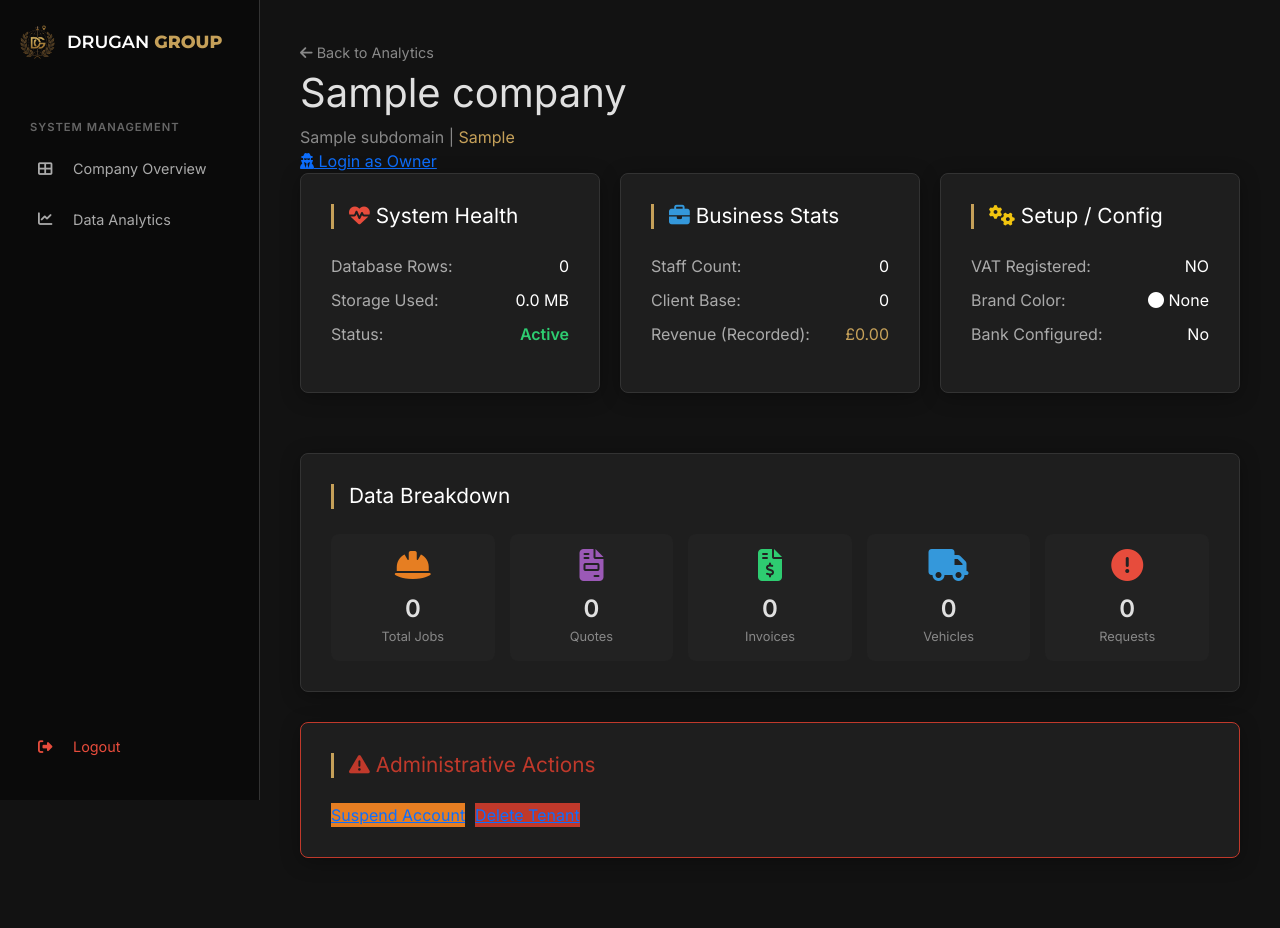
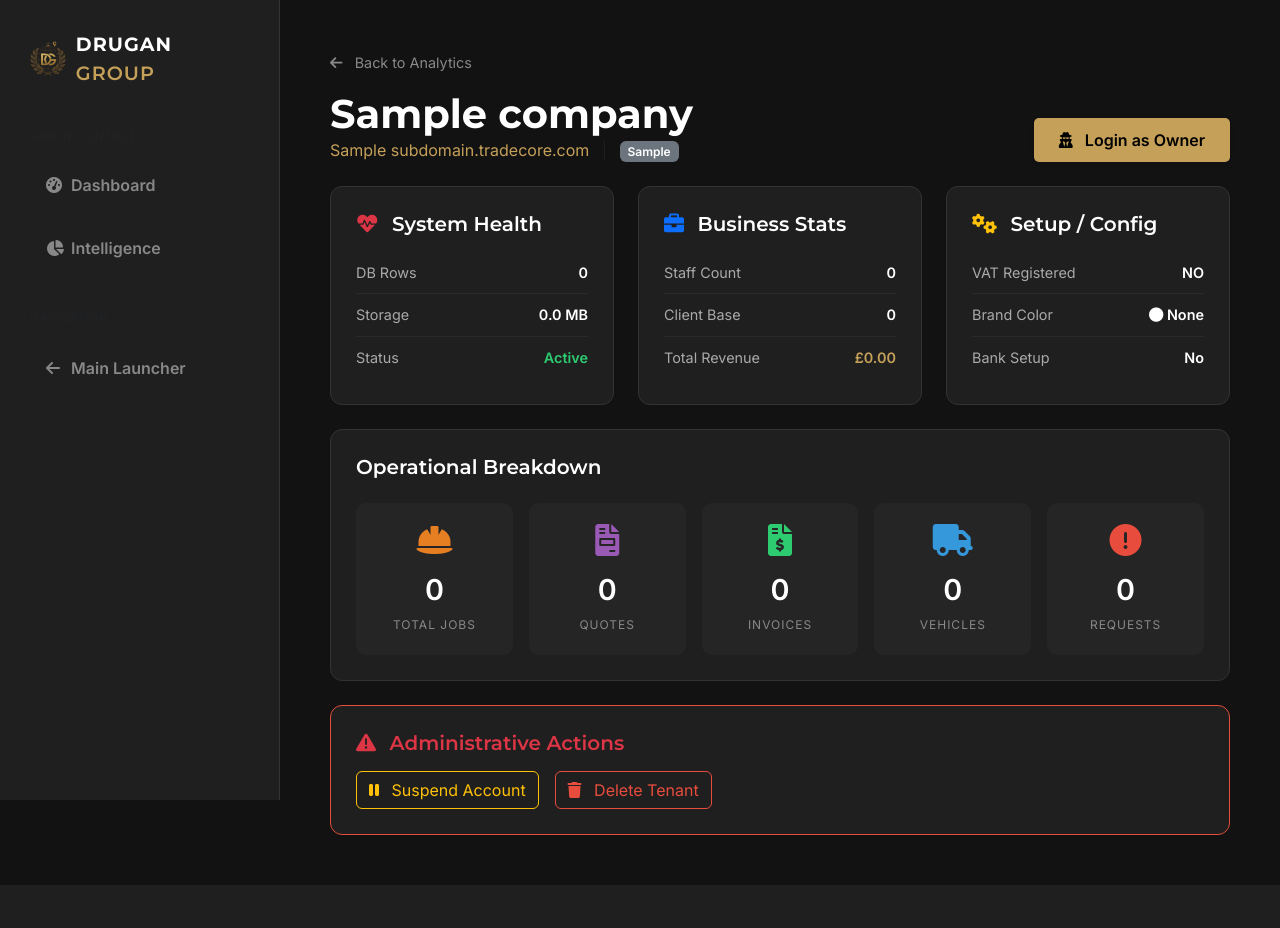
Before and after one commit to DruganGroup/DruganGroup-Website, a Flask app: page /super-admin/company/1 in a window 1280 px wide. After the commit the page ends 885 px from the top, so only its background shows below. Run offline with Flask 3, Linux system fonts and the light colour scheme; the visitor is signed in with stand-in values (Sample User, id 1); a database or web service that is not in the repository returns one stand-in record (values such as "Sample title"); data that the repository does not hold is empty; some libraries are stand-ins or nearby versions.

Commit message:
Update company_details.html

```diff
--- a/templates/admin/company_details.html
+++ b/templates/admin/company_details.html
@@ -1,122 +1,287 @@
-{% extends "admin/layout.html" %}
+<!DOCTYPE html>
+<html lang="en">
+<head>
+    <meta charset="UTF-8">
+    <title>{{ company.name }} | Inspection</title>
 
-{% block content %}
-<div class="dash-header">
+    <link href="https://fonts.googleapis.com/css2?family=Inter:wght@300;400;600&family=Montserrat:wght@600;700;800&display=swap" rel="stylesheet">
+    <link href="https://cdn.jsdelivr.net/npm/bootstrap@5.3.0/dist/css/bootstrap.min.css" rel="stylesheet">
+    <link href="https://cdnjs.cloudflare.com/ajax/libs/font-awesome/6.0.0/css/all.min.css" rel="stylesheet">
+
+    <style>
+        :root {
+            --primary-gold: #c5a059;
+            --bg-dark: #121212;
+            --bg-panel: #1f1f1f;
+            --text-main: #e0e0e0;
+            --border-light: #333;
+        }
+
+        body {
+            background-color: var(--bg-dark);
+            color: var(--text-main);
+            font-family: 'Inter', sans-serif;
+        }
+
+        h1, h2, h3, h4, h5, .brand {
+            font-family: 'Montserrat', sans-serif;
+        }
+
+        /* SIDEBAR */
+        .sidebar {
+            width: 280px;
+            height: 100vh;
+            position: fixed;
+            background: var(--bg-panel);
+            padding: 30px;
+            border-right: 1px solid var(--border-light);
+            z-index: 100;
+        }
+
+        .brand {
+            font-size: 1.2rem;
+            font-weight: 700;
+            color: #fff;
+            letter-spacing: 1px;
+            margin-bottom: 40px;
+            display: flex;
+            align-items: center;
+            gap: 10px;
+        }
+
+        .brand img { height: 35px; width: auto; }
+        .tagline { color: var(--primary-gold); font-weight: 400; }
+
+        .sidebar-btn {
+            display: flex;
+            align-items: center;
+            padding: 12px 15px;
+            color: #888;
+            text-decoration: none;
+            border-radius: 8px;
+            margin-bottom: 5px;
+            transition: 0.3s;
+            font-weight: 600;
+            border: 1px solid transparent;
+        }
+
+        .sidebar-btn:hover {
+            background: rgba(197, 160, 89, 0.1);
+            color: var(--primary-gold);
+            border-color: rgba(197, 160, 89, 0.2);
+        }
+
+        .sidebar-btn i { width: 25px; }
+
+        /* CONTENT */
+        .content { margin-left: 280px; padding: 50px; }
+
+        /* CARDS */
+        .admin-card {
+            background: var(--bg-panel);
+            border: 1px solid var(--border-light);
+            border-radius: 12px;
+            padding: 25px;
+            height: 100%;
+        }
+
+        .stat-list li {
+            display: flex; justify-content: space-between;
+            padding: 10px 0;
+            border-bottom: 1px solid #2a2a2a;
+            color: #aaa;
+            font-size: 0.9rem;
+        }
+        .stat-list li:last-child { border-bottom: none; }
+        .stat-val { color: #fff; font-weight: 600; }
+
+        /* ACTIVITY TILES */
+        .activity-tile {
+            background: #252525;
+            border-radius: 10px;
+            padding: 20px;
+            text-align: center;
+            border: 1px solid transparent;
+            transition: 0.3s;
+        }
+        .activity-tile:hover {
+            border-color: var(--primary-gold);
+            transform: translateY(-5px);
+        }
+        .tile-num { font-size: 1.8rem; font-weight: 700; color: #fff; margin: 10px 0 5px; }
+        .tile-label { font-size: 0.75rem; color: #888; text-transform: uppercase; letter-spacing: 1px; }
+
+        /* BUTTONS */
+        .btn-gold {
+            background: var(--primary-gold);
+            color: #000;
+            font-weight: 700;
+            border: none;
+            padding: 10px 25px;
+            border-radius: 5px;
+            text-decoration: none;
+            display: inline-block;
+        }
+        .btn-gold:hover { background: #fff; color: #000; }
+
+        .btn-outline-danger {
+            border-color: #e74c3c; color: #e74c3c;
+        }
+        .btn-outline-danger:hover { background: #e74c3c; color: #fff; }
+
+        .back-link { color: #888; text-decoration: none; font-size: 0.9rem; transition: 0.2s; }
+        .back-link:hover { color: var(--primary-gold); padding-left: 5px; }
+    </style>
+</head>
+<body>
+
+    <div class="sidebar">
+        <div class="brand">
+            <img src="/static/images/logo.png" alt="DG">
+            <div>DRUGAN <span class="tagline">GROUP</span></div>
+        </div>
+
+        <div class="d-flex flex-column gap-2">
+            <small class="text-muted text-uppercase mb-2" style="font-size: 0.7rem; letter-spacing: 1px;">Admin Console</small>
+            <a href="/super-admin" class="sidebar-btn"><i class="fas fa-tachometer-alt"></i> Dashboard</a>
+            <a href="/super-admin/analytics" class="sidebar-btn"><i class="fas fa-chart-pie"></i> Intelligence</a>
+
+            <small class="text-muted text-uppercase mb-2 mt-4" style="font-size: 0.7rem; letter-spacing: 1px;">Navigation</small>
+            <a href="/launcher" class="sidebar-btn"><i class="fas fa-arrow-left"></i> Main Launcher</a>
+        </div>
+    </div>
+
+    <div class="content">
+
+        <div class="mb-4">
+            <a href="/super-admin/analytics" class="back-link mb-2 d-inline-block">
+                <i class="fas fa-arrow-left me-2"></i> Back to Analytics
+            </a>
+            <div class="d-flex justify-content-between align-items-end mt-2">
                 <div>
-        <a href="/super-admin/analytics" style="text-decoration: none; color: #888; font-size: 0.9rem;">
-            <i class="fas fa-arrow-left"></i> Back to Analytics
-        </a>
-        <h1 style="margin-top: 5px;">{{ company.name }}</h1>
-        <span style="color: #888;">{{ company.subdomain }} | <span style="color: var(--primary-gold);">{{ company.plan }}</span></span>
+                    <h1 class="fw-bold text-white mb-0">{{ company.name }}</h1>
+                    <div style="color: var(--primary-gold); font-family: 'Inter';">
+                        {{ company.subdomain }}.tradecore.com
+                        <span class="text-muted mx-2">|</span>
+                        <span class="badge bg-secondary">{{ company.plan }}</span>
+                    </div>
                 </div>
                 <div>
-        <a href="/admin/assign-me/{{ company.id }}" class="btn-main">
-            <i class="fas fa-user-secret"></i> Login as Owner
+                    <a href="/admin/assign-me/{{ company.id }}" class="btn-gold shadow-sm">
+                        <i class="fas fa-user-secret me-2"></i> Login as Owner
                     </a>
                 </div>
             </div>
+        </div>
 
-<div class="form-grid" style="grid-template-columns: repeat(3, 1fr); gap: 20px; margin-bottom: 30px;">
+        <div class="row g-4 mb-4">
+            <div class="col-md-4">
                 <div class="admin-card">
-        <h3><i class="fas fa-heartbeat" style="color: #e74c3c;"></i> System Health</h3>
-        <ul style="list-style: none; padding: 0; color: #aaa; margin-top: 15px;">
-            <li style="margin-bottom: 10px; display: flex; justify-content: space-between;">
-                <span>Database Rows:</span> <span style="color: white;">{{ stats.users + stats.staff + stats.clients + stats.jobs + stats.transactions }}</span>
-            </li>
-            <li style="margin-bottom: 10px; display: flex; justify-content: space-between;">
-                <span>Storage Used:</span> <span style="color: white;">{{ stats.storage_mb }} MB</span>
-            </li>
-            <li style="display: flex; justify-content: space-between;">
-                <span>Status:</span>
-                <span style="color: {% if company.status == 'Active' %}#2ecc71{% else %}#e74c3c{% endif %}; font-weight: bold;">
+                    <h5 class="text-white mb-3"><i class="fas fa-heartbeat text-danger me-2"></i> System Health</h5>
+                    <ul class="list-unstyled stat-list mb-0">
+                        <li><span>DB Rows</span> <span class="stat-val">{{ stats.users + stats.staff + stats.clients + stats.jobs + stats.transactions }}</span></li>
+                        <li><span>Storage</span> <span class="stat-val">{{ stats.storage_mb }} MB</span></li>
+                        <li>
+                            <span>Status</span>
+                            <span class="stat-val" style="color: {% if company.status == 'Active' %}#2ecc71{% else %}#e74c3c{% endif %};">
                                 {{ company.status }}
                             </span>
                         </li>
                     </ul>
                 </div>
-
-    <div class="admin-card">
-        <h3><i class="fas fa-briefcase" style="color: #3498db;"></i> Business Stats</h3>
-        <ul style="list-style: none; padding: 0; color: #aaa; margin-top: 15px;">
-            <li style="margin-bottom: 10px; display: flex; justify-content: space-between;">
-                <span>Staff Count:</span> <span style="color: white;">{{ stats.staff }}</span>
-            </li>
-            <li style="margin-bottom: 10px; display: flex; justify-content: space-between;">
-                <span>Client Base:</span> <span style="color: white;">{{ stats.clients }}</span>
-            </li>
-            <li style="display: flex; justify-content: space-between;">
-                <span>Revenue (Recorded):</span> <span style="color: var(--primary-gold);">£{{ "%.2f"|format(stats.total_revenue) }}</span>
-            </li>
-        </ul>
             </div>
 
+            <div class="col-md-4">
                 <div class="admin-card">
-        <h3><i class="fas fa-cogs" style="color: #f1c40f;"></i> Setup / Config</h3>
-        <ul style="list-style: none; padding: 0; color: #aaa; margin-top: 15px;">
-            <li style="margin-bottom: 10px; display: flex; justify-content: space-between;">
-                <span>VAT Registered:</span> <span style="color: white;">{{ settings.get('vat_registered', 'No')|upper }}</span>
-            </li>
-            <li style="margin-bottom: 10px; display: flex; justify-content: space-between;">
-                <span>Brand Color:</span>
-                <span style="color: {{ settings.get('brand_color', '#fff') }};">
-                    <i class="fas fa-circle"></i> {{ settings.get('brand_color', 'None') }}
-                </span>
-            </li>
-            <li style="display: flex; justify-content: space-between;">
-                <span>Bank Configured:</span>
-                <span style="color: white;">{{ 'Yes' if settings.get('bank_name') else 'No' }}</span>
-            </li>
+                    <h5 class="text-white mb-3"><i class="fas fa-briefcase text-primary me-2"></i> Business Stats</h5>
+                    <ul class="list-unstyled stat-list mb-0">
+                        <li><span>Staff Count</span> <span class="stat-val">{{ stats.staff }}</span></li>
+                        <li><span>Client Base</span> <span class="stat-val">{{ stats.clients }}</span></li>
+                        <li><span>Total Revenue</span> <span class="stat-val" style="color: var(--primary-gold);">£{{ "%.2f"|format(stats.total_revenue) }}</span></li>
                     </ul>
                 </div>
             </div>
 
+            <div class="col-md-4">
                 <div class="admin-card">
-    <h3>Data Breakdown</h3>
-    <div style="display: grid; grid-template-columns: repeat(5, 1fr); gap: 15px; margin-top: 20px; text-align: center;">
-
-        <div style="background: #222; padding: 15px; border-radius: 8px;">
-            <i class="fas fa-hard-hat fa-2x" style="color: #e67e22; margin-bottom: 10px;"></i>
-            <div style="font-size: 1.5rem; font-weight: bold;">{{ stats.jobs }}</div>
-            <div style="font-size: 0.8rem; color: #888;">Total Jobs</div>
+                    <h5 class="text-white mb-3"><i class="fas fa-cogs text-warning me-2"></i> Setup / Config</h5>
+                    <ul class="list-unstyled stat-list mb-0">
+                        <li><span>VAT Registered</span> <span class="stat-val">{{ settings.get('vat_registered', 'No')|upper }}</span></li>
+                        <li>
+                            <span>Brand Color</span>
+                            <span class="stat-val" style="color: {{ settings.get('brand_color', '#fff') }};">
+                                <i class="fas fa-circle"></i> {{ settings.get('brand_color', 'None') }}
+                            </span>
+                        </li>
+                        <li><span>Bank Setup</span> <span class="stat-val">{{ 'Yes' if settings.get('bank_name') else 'No' }}</span></li>
+                    </ul>
+                </div>
+            </div>
         </div>
 
-        <div style="background: #222; padding: 15px; border-radius: 8px;">
-            <i class="fas fa-file-invoice fa-2x" style="color: #9b59b6; margin-bottom: 10px;"></i>
-            <div style="font-size: 1.5rem; font-weight: bold;">{{ stats.quotes }}</div>
-            <div style="font-size: 0.8rem; color: #888;">Quotes</div>
+        <div class="admin-card mb-4">
+            <h5 class="text-white mb-4">Operational Breakdown</h5>
+            <div class="row g-3">
+
+                <div class="col">
+                    <div class="activity-tile">
+                        <i class="fas fa-hard-hat fa-2x" style="color: #e67e22;"></i>
+                        <div class="tile-num">{{ stats.jobs }}</div>
+                        <div class="tile-label">Total Jobs</div>
+                    </div>
                 </div>
 
-        <div style="background: #222; padding: 15px; border-radius: 8px;">
-            <i class="fas fa-file-invoice-dollar fa-2x" style="color: #2ecc71; margin-bottom: 10px;"></i>
-            <div style="font-size: 1.5rem; font-weight: bold;">{{ stats.invoices }}</div>
-            <div style="font-size: 0.8rem; color: #888;">Invoices</div>
+                <div class="col">
+                    <div class="activity-tile">
+                        <i class="fas fa-file-invoice fa-2x" style="color: #9b59b6;"></i>
+                        <div class="tile-num">{{ stats.quotes }}</div>
+                        <div class="tile-label">Quotes</div>
+                    </div>
                 </div>
 
-        <div style="background: #222; padding: 15px; border-radius: 8px;">
-            <i class="fas fa-truck fa-2x" style="color: #3498db; margin-bottom: 10px;"></i>
-            <div style="font-size: 1.5rem; font-weight: bold;">{{ stats.vehicles }}</div>
-            <div style="font-size: 0.8rem; color: #888;">Vehicles</div>
+                <div class="col">
+                    <div class="activity-tile">
+                        <i class="fas fa-file-invoice-dollar fa-2x" style="color: #2ecc71;"></i>
+                        <div class="tile-num">{{ stats.invoices }}</div>
+                        <div class="tile-label">Invoices</div>
+                    </div>
                 </div>
 
-        <div style="background: #222; padding: 15px; border-radius: 8px;">
-            <i class="fas fa-exclamation-circle fa-2x" style="color: #e74c3c; margin-bottom: 10px;"></i>
-            <div style="font-size: 1.5rem; font-weight: bold;">{{ stats.service_requests }}</div>
-            <div style="font-size: 0.8rem; color: #888;">Requests</div>
+                <div class="col">
+                    <div class="activity-tile">
+                        <i class="fas fa-truck fa-2x" style="color: #3498db;"></i>
+                        <div class="tile-num">{{ stats.vehicles }}</div>
+                        <div class="tile-label">Vehicles</div>
+                    </div>
+                </div>
+
+                <div class="col">
+                    <div class="activity-tile">
+                        <i class="fas fa-exclamation-circle fa-2x" style="color: #e74c3c;"></i>
+                        <div class="tile-num">{{ stats.service_requests }}</div>
+                        <div class="tile-label">Requests</div>
+                    </div>
                 </div>
 
             </div>
         </div>
 
-<div class="admin-card" style="border: 1px solid #c0392b;">
-    <h3 style="color: #c0392b;"><i class="fas fa-exclamation-triangle"></i> Administrative Actions</h3>
-    <div style="margin-top: 15px; display: flex; gap: 10px;">
-        <a href="/admin/suspend/{{ company.id }}" class="btn-main" style="background: #e67e22; border: none;">
-            {{ 'Unsuspend' if company.status == 'Suspended' else 'Suspend Account' }}
+        <div class="admin-card" style="border-color: #e74c3c;">
+            <h5 class="text-danger mb-3"><i class="fas fa-exclamation-triangle me-2"></i> Administrative Actions</h5>
+            <div class="d-flex gap-3">
+                <a href="/admin/suspend/{{ company.id }}" class="btn btn-outline-warning">
+                    <i class="fas {{ 'fa-play' if company.status == 'Suspended' else 'fa-pause' }} me-2"></i>
+                    {{ 'Re-activate Account' if company.status == 'Suspended' else 'Suspend Account' }}
                 </a>
-        <a href="/admin/delete-tenant/{{ company.id }}" class="btn-main" style="background: #c0392b; border: none;" onclick="return confirm('WARNING: This will delete ALL data for this company permanently. Continue?');">
-            Delete Tenant
+
+                <a href="/admin/delete-tenant/{{ company.id }}" class="btn btn-outline-danger" onclick="return confirm('WARNING: This will delete ALL data for this company permanently. Continue?');">
+                    <i class="fas fa-trash me-2"></i> Delete Tenant
                 </a>
             </div>
         </div>
 
-{% endblock %}
+    </div>
+
+    <script src="https://cdn.jsdelivr.net/npm/bootstrap@5.3.0/dist/js/bootstrap.bundle.min.js"></script>
+</body>
+</html>
```
Lines whose indentation alone changed are shown as unchanged.
